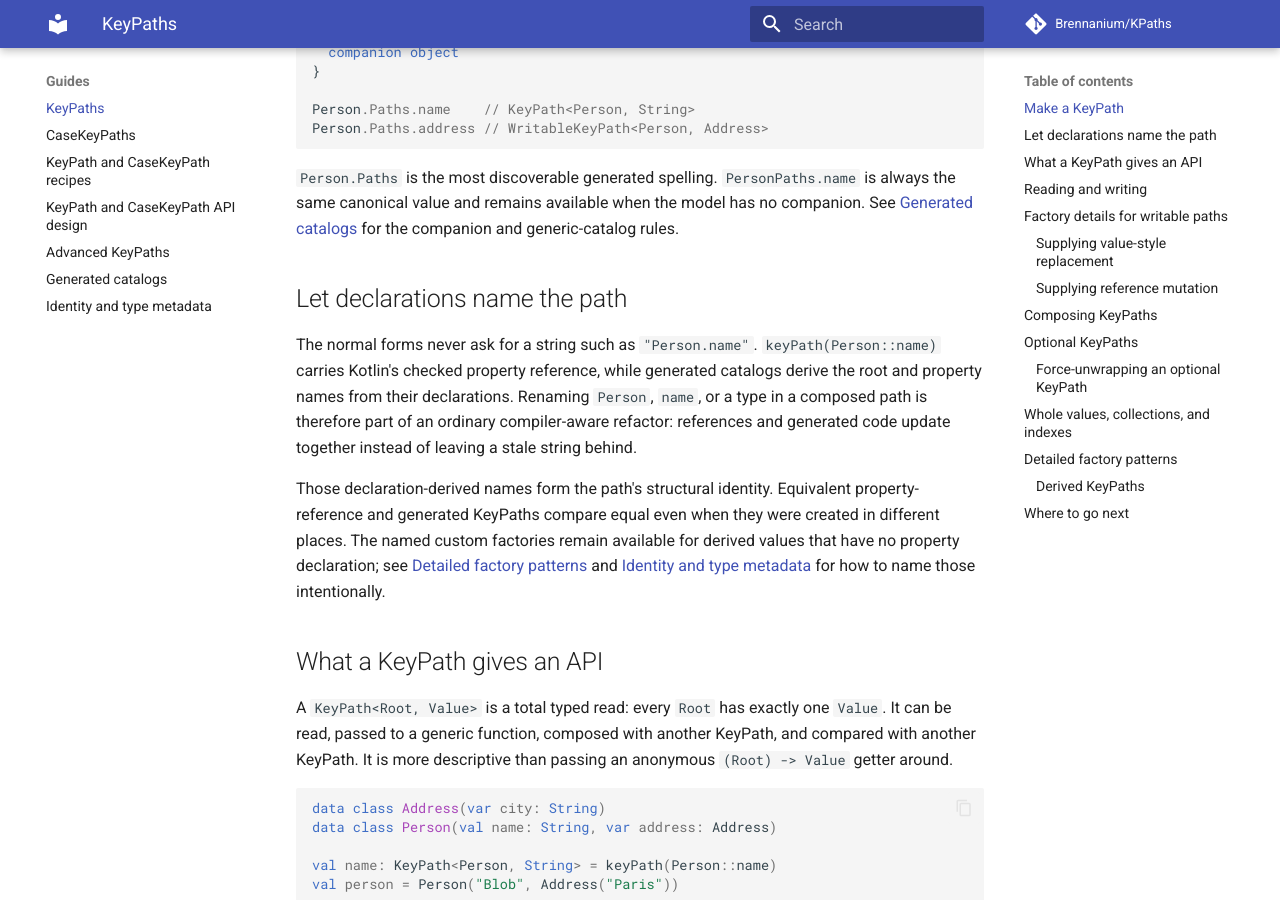
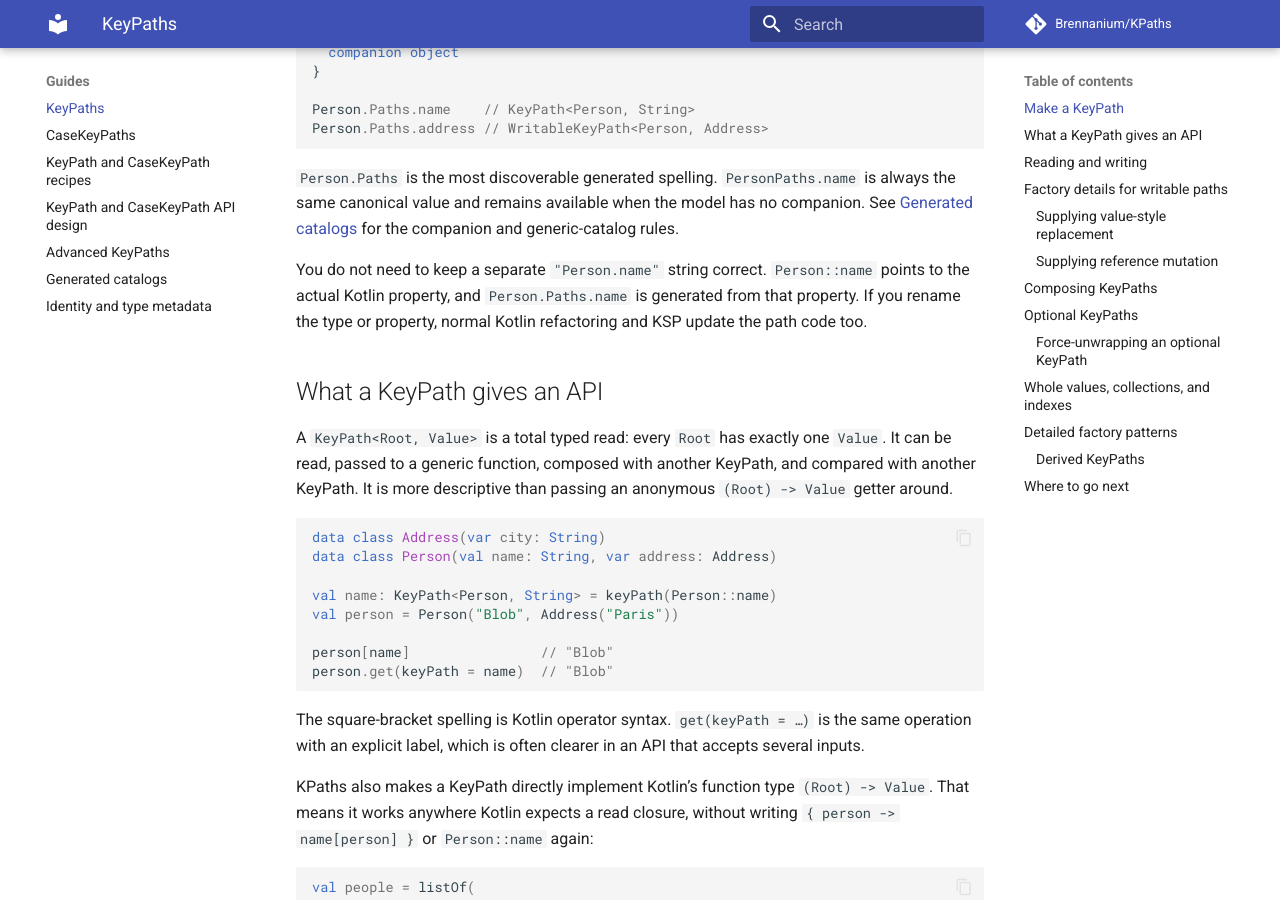
Before and after one commit to Brennanium/KPaths, an MkDocs documentation site: the page built from docs/key-paths.md, in a window 1280 px wide and 900 px high, scrolled down 617 px. Built offline with MkDocs 1.6.1 and Material for MkDocs 9.7.7, drawn with Linux system fonts in a browser that asks for light colours; comment, search, counter and statistics services are not loaded.

Commit message:
Explain compiler-aware path names in context

```diff
--- a/docs/key-paths.md
+++ b/docs/key-paths.md
@@ -31,19 +31,9 @@ Person.Paths.address // WritableKeyPath<Person, Address>
 canonical value and remains available when the model has no companion. See [Generated catalogs](generation.md)
 for the companion and generic-catalog rules.
 
-## Let declarations name the path
-
-The normal forms never ask for a string such as `"Person.name"`. `keyPath(Person::name)` carries
-Kotlin's checked property reference, while generated catalogs derive the root and property names
-from their declarations. Renaming `Person`, `name`, or a type in a composed path is therefore part
-of an ordinary compiler-aware refactor: references and generated code update together instead of
-leaving a stale string behind.
-
-Those declaration-derived names form the path's structural identity. Equivalent property-reference
-and generated KeyPaths compare equal even when they were created in different places. The named
-custom factories remain available for derived values that have no property declaration; see
-[Detailed factory patterns](#detailed-factory-patterns) and [Identity and type metadata](identity.md)
-for how to name those intentionally.
+You do not need to keep a separate `"Person.name"` string correct. `Person::name` points to the
+actual Kotlin property, and `Person.Paths.name` is generated from that property. If you rename the
+type or property, normal Kotlin refactoring and KSP update the path code too.
 
 ## What a KeyPath gives an API
 
```
Also changed, not shown: docs/case-paths.md (+4 -11 lines), docs/identity.md (+3 -3 lines).
